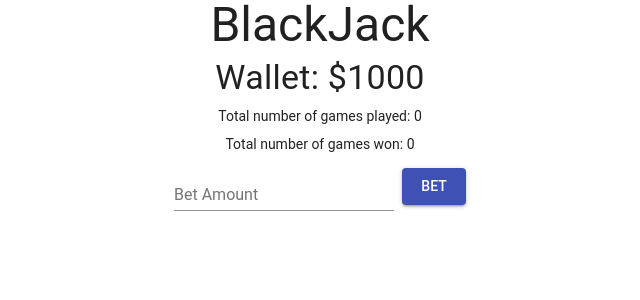
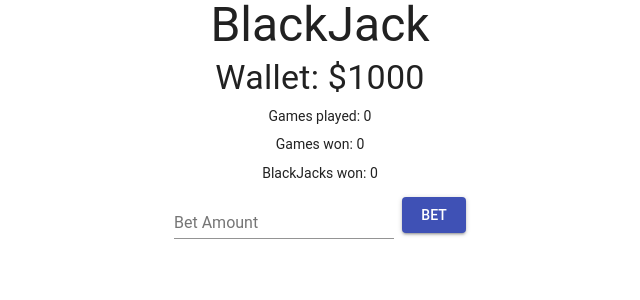
Before and after one commit to jblissett7/black-jack, a React (Create React App) app: page / in a window 1280 px wide. Shown: the top 300 px of the page, without its empty margins (320-960 px from the left). Built offline with nearby package versions, Linux system fonts and the light colour scheme.

Commit message:
Add BlackJacks to stats

```diff
--- a/src/Containers/Game/GameContainer.js
+++ b/src/Containers/Game/GameContainer.js
@@ -16,6 +16,7 @@ class GameContainer extends Component {
       deal: false,
       wallet: 1000,
       betAmount: null,
+      blackJacks: 0,
       gameOver: true,
       message: '',
       open: false,
@@ -45,7 +46,7 @@ class GameContainer extends Component {
       // Check to make sure betAmount is a number
     } else if (isNaN(betAmount) || betAmount === ' ' || betAmount === null) {
       this.setState({
-        message: 'Please enter a valid number.',
+        message: 'Please enter a dollar amount.',
         open: true,
       });
     } else {
@@ -98,12 +99,14 @@ class GameContainer extends Component {
       wallet,
       betAmount,
       totalGamesPlayed,
+      blackJacks,
       gamesWon,
     } = this.state;
     // Check if player has BlackJack
     if (playerCards.length === 2 && playerCount === 21) {
       wallet += betAmount * 2.5;
       totalGamesPlayed++;
+      blackJacks++;
       gamesWon++;
       this.setState({
         wallet,
@@ -112,6 +115,7 @@ class GameContainer extends Component {
         deal: true,
         gameOver: true,
         totalGamesPlayed,
+        blackJacks,
         gamesWon,
       });
       return;
@@ -266,6 +270,7 @@ class GameContainer extends Component {
       deal,
       gameOver,
       totalGamesPlayed,
+      blackJacks,
       gamesWon,
     } = this.state;
     return (
@@ -333,6 +338,7 @@ class GameContainer extends Component {
                 onBetAmountChange={this.handleBetAmountChange}
                 onBetClick={this.handleBetClick}
                 totalGamesPlayed={totalGamesPlayed}
+                blackJacks={blackJacks}
                 gamesWon={gamesWon}
               />
             </Grid>
--- a/src/Containers/Start/StartContainer.js
+++ b/src/Containers/Start/StartContainer.js
@@ -14,17 +14,18 @@ class StartContainer extends Component {
   };
 
   render() {
-    const { betAmount, totalGamesPlayed, gamesWon } = this.props;
+    const { betAmount, totalGamesPlayed, gamesWon, blackJacks } = this.props;
     return (
       <div>
         <Grid container justify="center" spacing={8}>
           <Grid container item justify="center">
-            <Typography>
-              Total number of games played: {totalGamesPlayed}
-            </Typography>
+            <Typography>Games played: {totalGamesPlayed}</Typography>
           </Grid>
           <Grid container item justify="center">
-            <Typography>Total number of games won: {gamesWon}</Typography>
+            <Typography>Games won: {gamesWon}</Typography>
+          </Grid>
+          <Grid container item justify="center">
+            <Typography>BlackJacks won: {blackJacks}</Typography>
           </Grid>
           <Grid container item justify="center" alignItems="center" spacing={8}>
             <Grid item>
```
